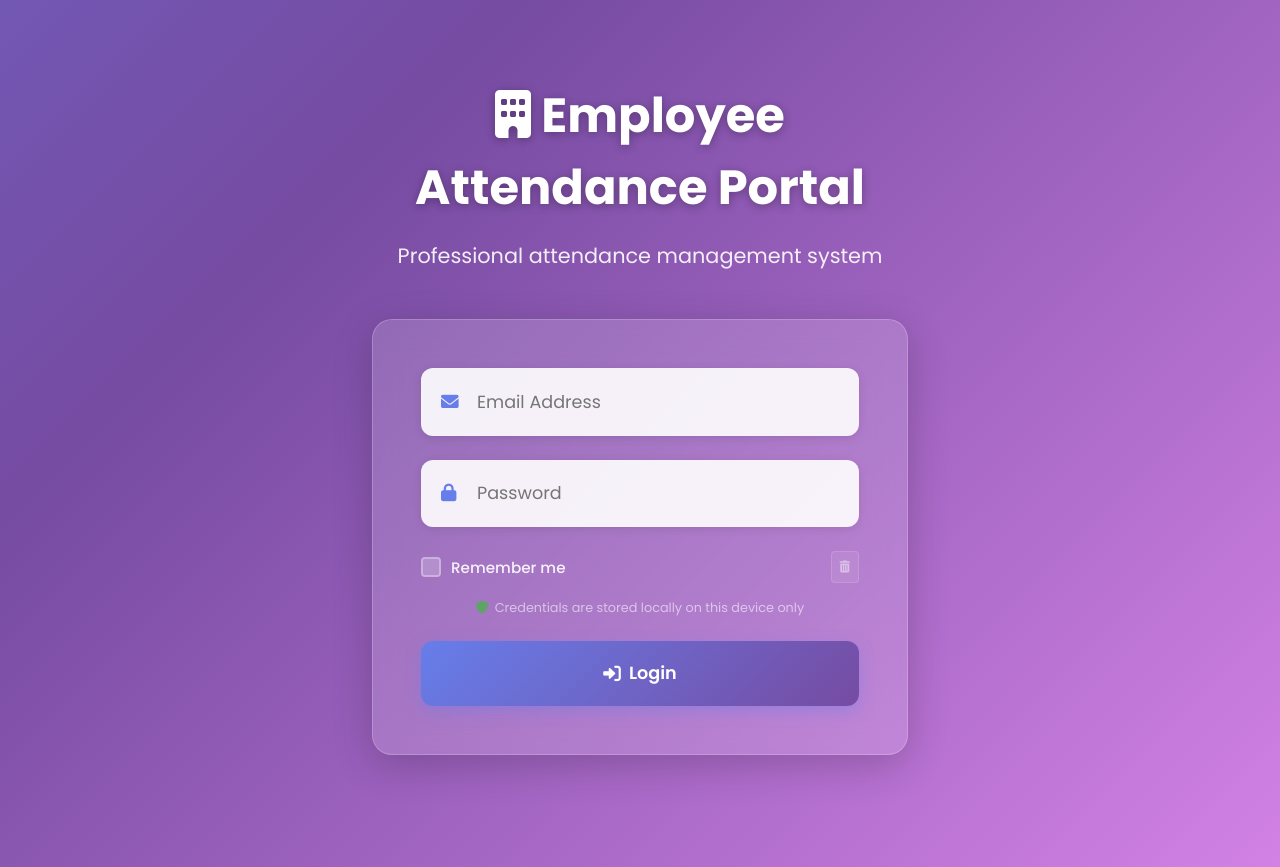
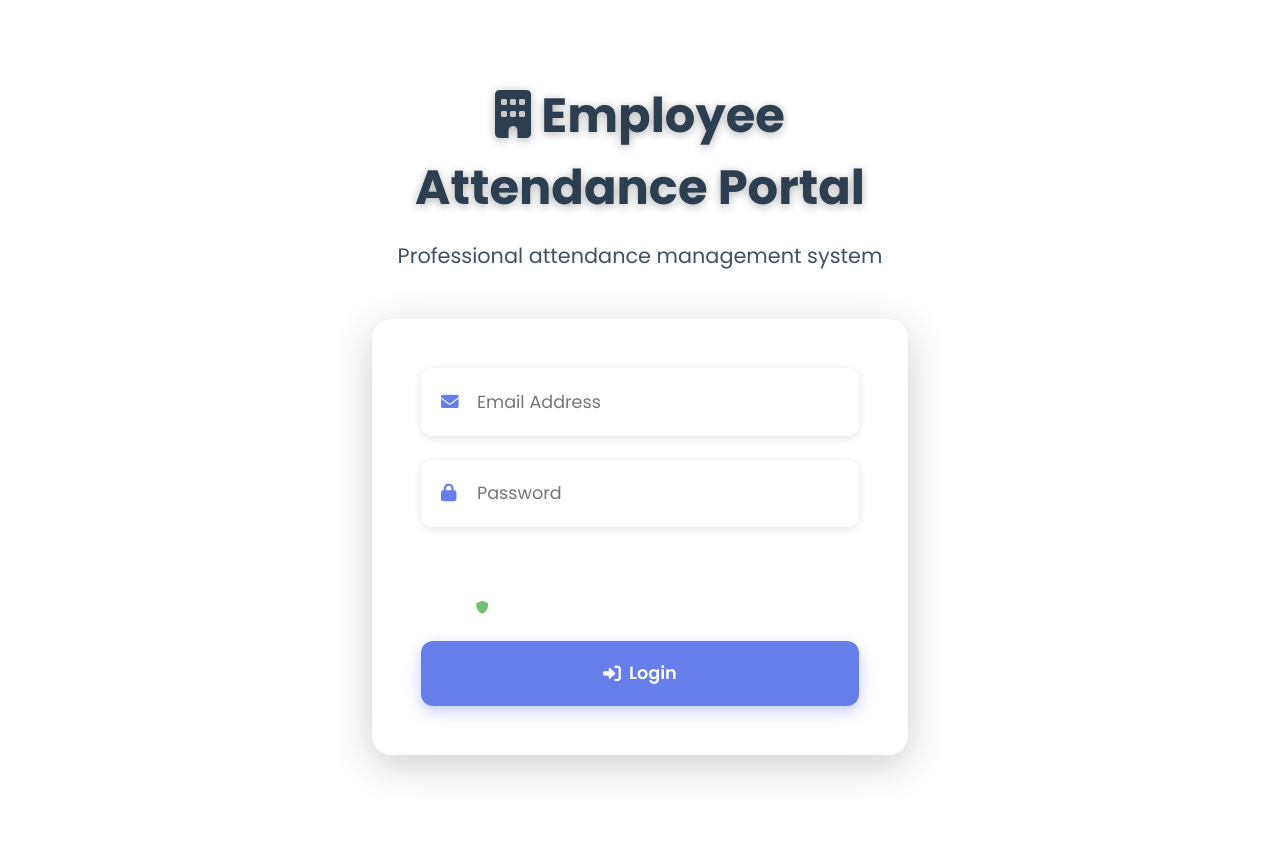
Before and after one commit to sachinbalarbuilders-hue/attendance_portal, a Flask app: page / in a window 1280 px wide. Run offline with Flask 3, Linux system fonts and the light colour scheme.

Commit message:
Convert entire application to clean white background
- Changed body background from blue gradient to solid white (#ffffff)
- Updated main-header background to white with dark text color
- Changed navbar background to white with dark text and subtle border
- Converted all gradient buttons to solid colors:
  - Primary button: solid blue (#667eea)
  - Logout button: solid red (#e74c3c)
  - Export button: solid green (#27ae60)
- Removed all gradient animations and effects
- Application now has consistent white background on all devices
- Clean, professional appearance throughout login and dashboard

```diff
--- a/static/css/style.css
+++ b/static/css/style.css
@@ -12,7 +12,7 @@ html {
 }
 
 body {
-    background: linear-gradient(135deg, #667eea 0%, #764ba2 100%);
+    background: #ffffff;
     min-height: 100vh;
     overflow-x: auto;
     overflow-y: auto;
@@ -59,16 +59,14 @@ body {
 }
 
 
-/* Enhanced gradient header with animated background - IMPROVED SIZE */
+/* Clean white header background */
 .main-header {
-    background: linear-gradient(135deg, #667eea 0%, #764ba2 25%, #f093fb 50%, #f5576c 75%, #4facfe 100%);
-    background-size: 400% 400%;
-    animation: gradientShift 8s ease infinite;
+    background: #ffffff;
     min-height: 100vh;
     display: flex;
     align-items: center;
     justify-content: center;
-    color: white;
+    color: #2c3e50;
     text-align: center;
     padding: 2rem;
 }
@@ -297,7 +295,7 @@ body {
 }
 
 .btn-primary {
-    background: linear-gradient(135deg, #667eea, #764ba2);
+    background: #667eea;
     color: white;
     box-shadow: 0 5px 15px rgba(102, 126, 234, 0.4);
 }
@@ -400,13 +398,14 @@ body {
 
 /* Dashboard Styles */
 .navbar {
-    background: linear-gradient(135deg, #2c3e50, #34495e);
-    color: white;
+    background: #ffffff;
+    color: #2c3e50;
     padding: 1rem 2rem;
     display: flex;
     justify-content: space-between;
     align-items: center;
     box-shadow: 0 2px 10px rgba(0, 0, 0, 0.1);
+    border-bottom: 1px solid #e0e0e0;
 }
 
 .nav-brand {
@@ -425,7 +424,7 @@ body {
 }
 
 .btn-logout {
-    background: linear-gradient(135deg, #e74c3c, #c0392b);
+    background: #e74c3c;
     color: white;
     padding: 0.5rem 1rem;
     font-size: 0.9rem;
@@ -956,7 +955,7 @@ body {
 }
 
 .export-btn {
-    background: linear-gradient(135deg, #27ae60, #2ecc71);
+    background: #27ae60;
     color: white;
     padding: 1rem 1.5rem;
     justify-self: end;
```
